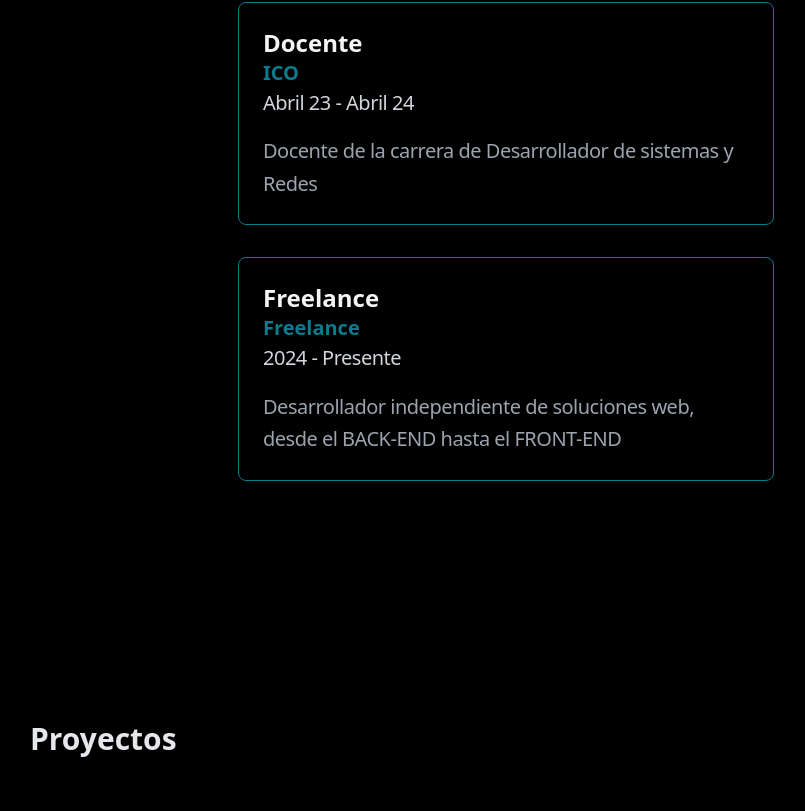
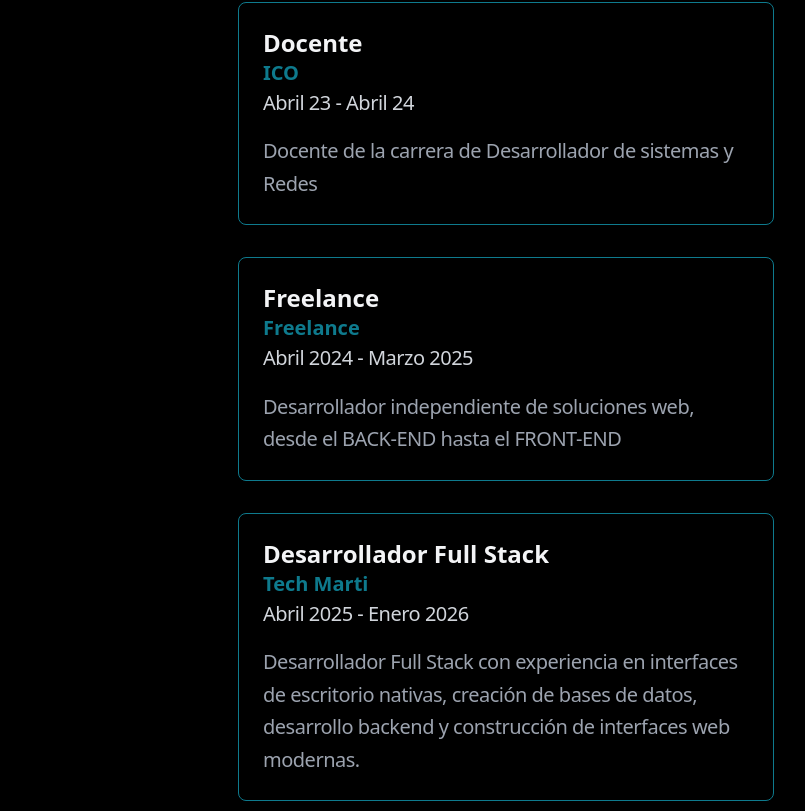
Before and after one commit to tlapanco/portfolio, a React (Vite) app: page / in a window 1280 px wide. Shown: the part 1981-2792 px from the top of the page, without its empty margins (134-939 px from the left). Built offline with nearby package versions, Linux system fonts and the light colour scheme; no server answers.

Commit message:
Update experiences

```diff
--- a/src/components/Contact.jsx
+++ b/src/components/Contact.jsx
@@ -40,13 +40,7 @@ const Contact = () => {
 								tlapanco
 							</a>
 						</div>
-						<p className="text-white font-bold text-xl my-8"> Telegram:</p>
-						<div className="flex items-center gap-4">
-							<FaTelegram className="text-white text-4xl" />
-							<a className="cursor-pointer font-bold text-gray-200 md:w-auto px-4 border border-main-blue rounded-xl" href={SOCIAL_MEDIA.telegram} target="_blank" rel="noreferrer">
-								tlapanco
-							</a>
-						</div>
+
 					</div>
 
 				</div>
--- a/src/components/Footer.jsx
+++ b/src/components/Footer.jsx
@@ -1,3 +1,5 @@
+
+const currentYear = new Date().getFullYear();
 
 
 const Footer = () => {
@@ -11,7 +13,7 @@ const Footer = () => {
 				Ver portafolio anterior <a href="https://tlapanco.github.io/portfolio/v0" rel="noreferrer" className="hover:text-main-blue" target="_blank"> aquí</a>
 			</div>
 
-			<p className='text-gray-400'>2025</p>
+			<p className='text-gray-400'>{currentYear}</p>
 
 		</div>
 	)
--- a/src/components/Hero.jsx
+++ b/src/components/Hero.jsx
@@ -4,6 +4,7 @@ import ShinyEffect from "./ShinyEffect";
 import { AiOutlineGithub } from "react-icons/ai";
 import { motion } from "framer-motion";
 import { SOCIAL_MEDIA } from '../constants/socialMedia'
+import { URL_PDF } from "../constants/experience";
 
 
 const Hero = () => {
@@ -78,7 +79,7 @@ const Hero = () => {
 						transition={{ duration: 1, delay: 1.5 }}
 						className="flex flex-row items-center gap-6 my-4 md:mb-0"
 					>
-						<motion.a href="https://github.com/user-attachments/files/18189494/cv.pdf" whileHover={{ scale: 1.05, boxShadow: "0px 0px 8px rgba(0, 0, 0, 0.3)" }}
+						<motion.a href={URL_PDF} target="_blank" whileHover={{ scale: 1.05, boxShadow: "0px 0px 8px rgba(0, 0, 0, 0.3)" }}
 							className="z-10 cursor-pointer font-bold text-gray-200 md:w-auto p-4 border
                                      border-purple-200 rounded-full"
 						>
--- a/src/constants/experience.js
+++ b/src/constants/experience.js
@@ -14,7 +14,15 @@ export const EXPERIENCES = [
 	{
 		company: 'Freelance',
 		position: 'Freelance',
-		period: '2024 - Presente',
+		period: 'Abril 2024 - Marzo 2025',
 		description: 'Desarrollador independiente de soluciones web, desde el BACK-END hasta el FRONT-END',
 	},
+	{
+		company: 'Tech Marti',
+		position: 'Desarrollador Full Stack',
+		period: 'Abril 2025 - Enero 2026',
+		description: 'Desarrollador Full Stack con experiencia en interfaces de escritorio nativas, creación de bases de datos, desarrollo backend y construcción de interfaces web modernas.',
+	}
 ]
+
+export const URL_PDF = 'https://tl-developer-site.infinityfreeapp.com/tl/cv.pdf';
--- a/src/constants/socialMedia.js
+++ b/src/constants/socialMedia.js
@@ -1,6 +1,6 @@
 export const SOCIAL_MEDIA = {
 	github: 'https://github.com/tlapanco',
-	telegram: 'https://t.me/tlapanco',
+
 	gmail: {
 		url: 'mailto:tlapanco.amado@gmail.com',
 		address: 'tlapanco.amado@gmail.com'
```
